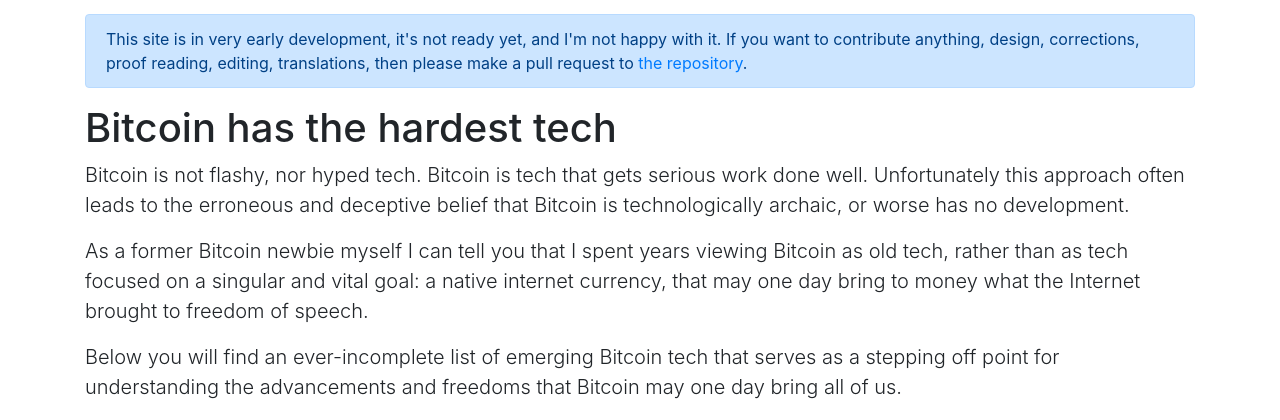
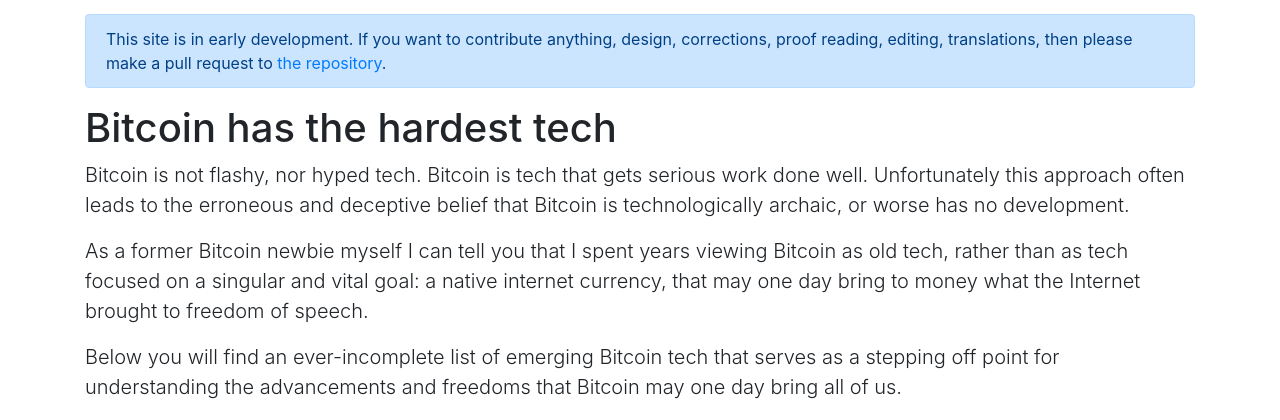
Before and after one commit to pyskell/whatcanbitcoindo, a Flask app: template templates/index.html in a window 1280 px wide. Shown: the part 56-476 px from the top of the page. Run offline with Flask 2, Linux system fonts and the light colour scheme; the template is opened without the code that fills it, so the values that code supplies are empty; some libraries are stand-ins or nearby versions.

Commit message:
Tone down index.html header

```diff
--- a/templates/index.html
+++ b/templates/index.html
@@ -36,7 +36,7 @@
 
 <main role="main" class="container">
 	<div class="alert alert-primary" role="alert">
-		This site is in very early development, it's not ready yet, and I'm not happy with it.
+		This site is in early development.
 		If you want to contribute anything, design, corrections, proof reading, editing,
 		translations, then please make a pull request to <a href="https://github.com/pyskell/bites/">the repository</a>.
 	</div>
@@ -62,9 +62,6 @@
 		Please also keep in mind that this is tech explained simply, as such it will gloss over specific technical details.
 		If you're excited by these things and want more in depth and accurate information then please refer to the "Further reading" tabs.
 		</p>
-
-		{# TODO: Add more existing tech to this project #}
-
 		<div class="tech-container">
 		{% for tech in tech_list %}
 			{% include tech %}
```
